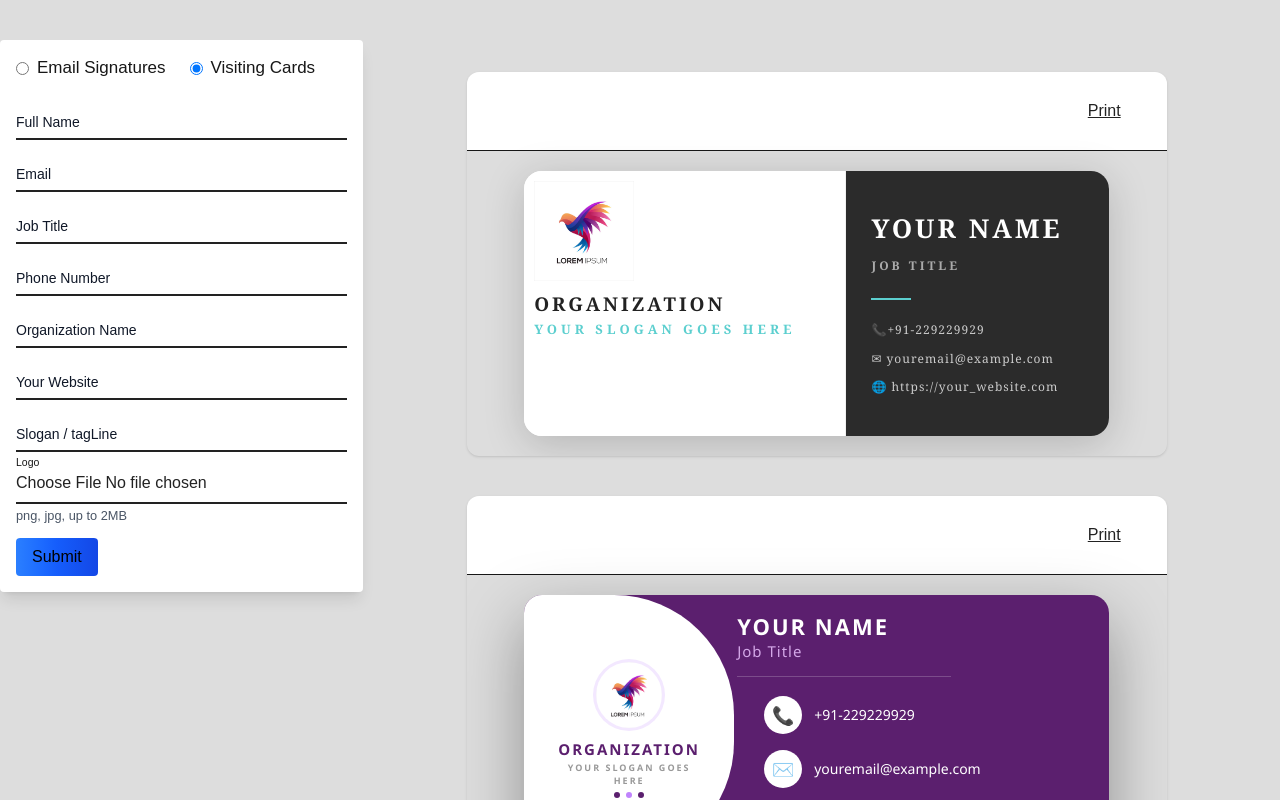
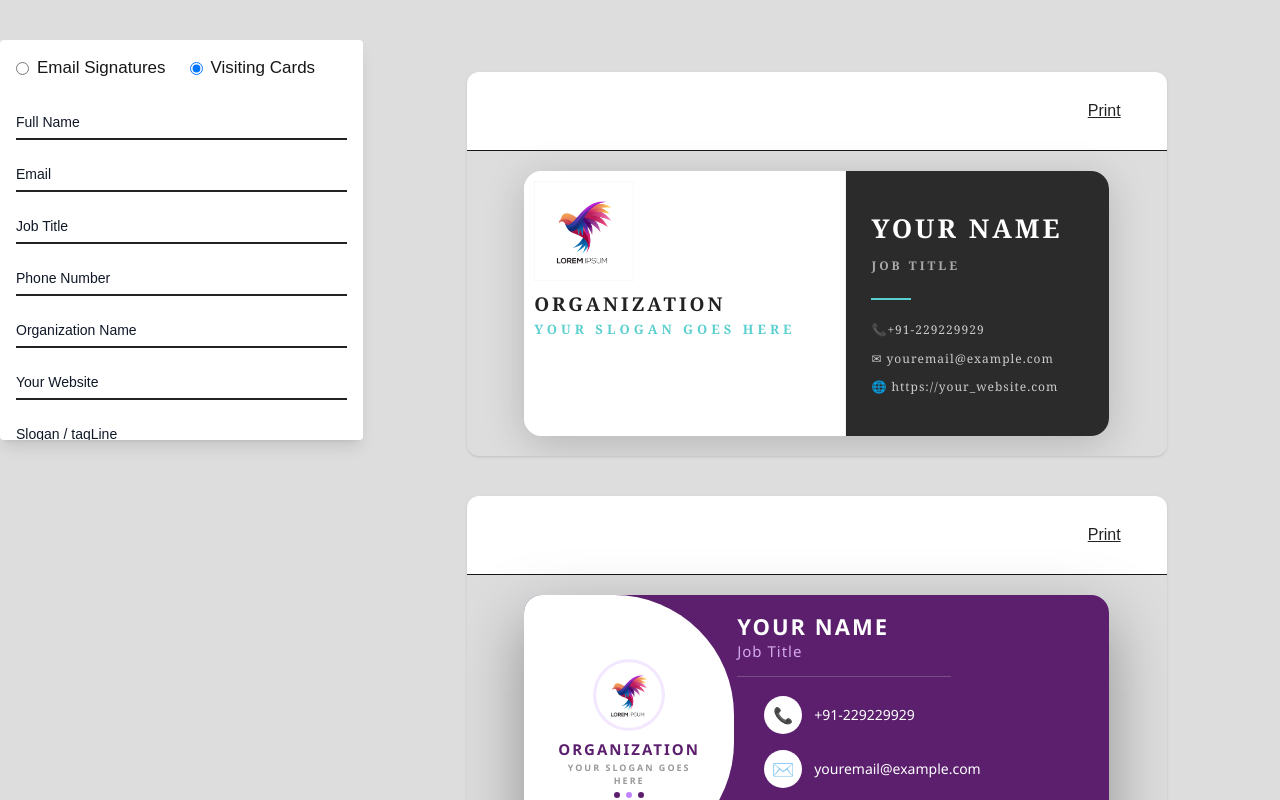
Before and after one commit to gs-web-technologies/fancy-text, a Next.js app: page /email-signature in a window 1280 px wide. Both pictures are taken after a click on the radio button "Visiting Cards". Shown: the top 800 px of the page. Built offline with nearby package versions, Linux system fonts and the light colour scheme.

Commit message:
fixed css

```diff
--- a/src/app/email-signature/Form.jsx
+++ b/src/app/email-signature/Form.jsx
@@ -71,7 +71,7 @@ const schema = z.object({
 });
 
 
-function Form({template = '1'}) {
+function Form({template = "1"}) {
     const { register, setValue, handleSubmit, reset, watch, formState: { errors, isDirty } } = useForm({
         resolver: zodResolver(schema)
     });
@@ -149,7 +149,7 @@ function Form({template = '1'}) {
             <div>
                 <form
                     onSubmit={handleSubmit(onSubmit)}
-                    className="max-w-md mx-auto my-auto fixed bg-white p-4 rounded rounded-base shadow-lg self-start overflow-y-auto max-h-[90vh]"
+                    className="max-w-md mx-auto my-auto fixed bg-white p-4 rounded rounded-base shadow-lg self-start overflow-y-auto max-h-[50vh]"
                 >
                     <div className="text-start">
 
--- a/src/components/visiting-cards/VisitingCardB.jsx
+++ b/src/components/visiting-cards/VisitingCardB.jsx
@@ -26,7 +26,7 @@ function VisitingCardB({ name, email, job_title, phone_no, organization, logo, w
                 display: "block",
                 backgroundColor: "#5b1f6e",
                 wordBreak: "normal",
-                overflowWrap:"break-word"
+                overflowWrap: "break-word"
             }}
         >
             <tbody>
@@ -46,7 +46,7 @@ function VisitingCardB({ name, email, job_title, phone_no, organization, logo, w
                             <tbody>
                                 {/* Logo circle with emoji */}
                                 <tr>
-                                    <td style={{ textAlign: "center", verticalAlign:"middle", paddingBottom: "3px" }}>
+                                    <td style={{ textAlign: "center", verticalAlign: "middle", paddingBottom: "3px" }}>
                                         <table
                                             style={{
                                                 borderCollapse: "collapse",
@@ -246,24 +246,19 @@ function VisitingCardB({ name, email, job_title, phone_no, organization, logo, w
                                                             <tbody>
                                                                 <tr>
                                                                     <td style={{ verticalAlign: "middle" }}>
-                                                                        <table
-                                                                            style={{
-                                                                                width: "38px",
-                                                                                height: "38px",
-                                                                                borderCollapse: "collapse",
-                                                                                borderRadius: "50%",
-                                                                                backgroundColor: "#ffffff",
-                                                                                overflow: "hidden",
-                                                                            }}
-                                                                        >
+                                                                        <table>
                                                                             <tbody>
                                                                                 <tr>
                                                                                     <td
                                                                                         style={{
+                                                                                            width: "38px",
+                                                                                            height: "38px",
+                                                                                            borderCollapse: "collapse",
+                                                                                            borderRadius: "50%",
+                                                                                            backgroundColor: "#ffffff",
+                                                                                            overflow: "hidden",
                                                                                             textAlign: "center",
                                                                                             verticalAlign: "middle",
-                                                                                            fontSize: "18px",
-                                                                                            lineHeight: "1",
                                                                                         }}
                                                                                     >
                                                                                         📞
--- a/src/components/visiting-cards/VisitingCardC.jsx
+++ b/src/components/visiting-cards/VisitingCardC.jsx
@@ -86,10 +86,7 @@ function VisitingCardC({ name, email, job_title, phone_no, organization, logo, w
                                                 fontSize: "20px",
                                                 fontWeight: "800",
                                                 letterSpacing: "1px",
-                                                background:
-                                                    "linear-gradient(90deg, #ff6b6b, #f7971e, #ffd200)",
-                                                WebkitBackgroundClip: "text",
-                                                WebkitTextFillColor: "transparent",
+                                                color:"#f7971e",
                                                 display: "block",
                                                 textTransform: "uppercase",
                                             }}
--- a/src/components/visiting-cards/VisitingCardE.jsx
+++ b/src/components/visiting-cards/VisitingCardE.jsx
@@ -52,7 +52,7 @@ function VisitingCardE({ name, email, job_title, phone_no, organization, logo, w
                 display: "block",
                 backgroundColor: "#ffffff",
                 wordBreak: "normal",
-                overflowWrap:"break-word"
+                overflowWrap: "break-word"
             }}
         >
             <tbody>
@@ -142,6 +142,8 @@ function VisitingCardE({ name, email, job_title, phone_no, organization, logo, w
                                                                                     border: "1.5px solid #66bb6a",
                                                                                     backgroundColor: "#f1f8e9",
                                                                                     overflow: "hidden",
+                                                                                    textAlign: "center",
+                                                                                    verticalAlign: "middle",
                                                                                 }}
                                                                             >
                                                                                 <tbody>
@@ -150,8 +152,6 @@ function VisitingCardE({ name, email, job_title, phone_no, organization, logo, w
                                                                                             style={{
                                                                                                 textAlign: "center",
                                                                                                 verticalAlign: "middle",
-                                                                                                fontSize: "13px",
-                                                                                                lineHeight: "1",
                                                                                             }}
                                                                                         >
                                                                                             {item.icon}
--- a/src/components/visiting-cards/VisitingCardN.jsx
+++ b/src/components/visiting-cards/VisitingCardN.jsx
@@ -63,7 +63,7 @@ function VisitingCardN({ name, email, job_title, phone_no, organization, website
       borderRadius: "12px",
       overflow: "hidden",
       boxShadow: "0 8px 40px rgba(0,0,0,0.3)",
-      wordBreak: "break-all",
+      wordBreak: "normal",
       overflowWrap: "break-word"
     }}>
       <tbody><tr>
```
